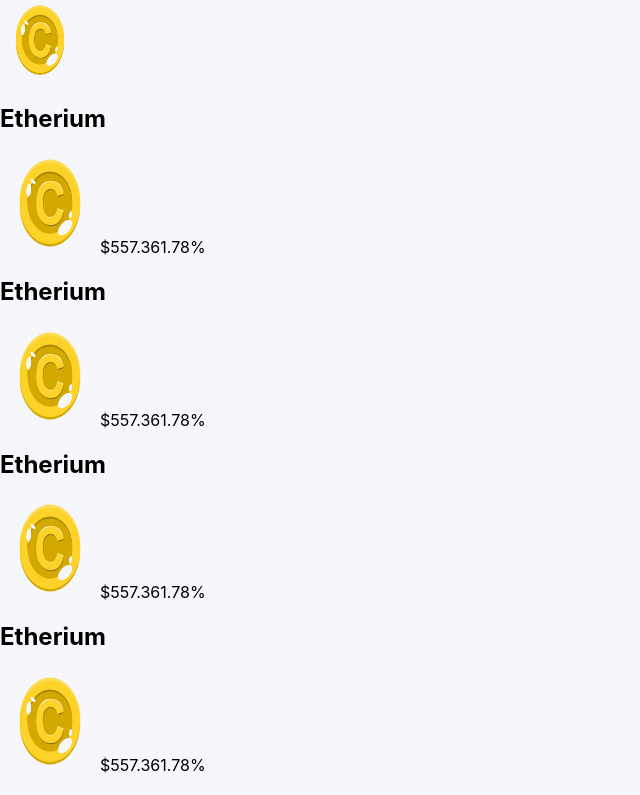
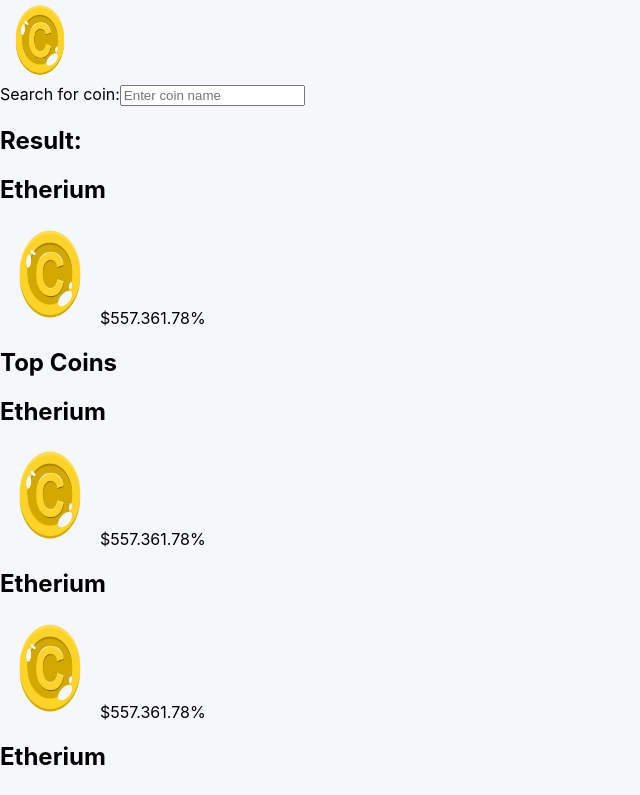
Before and after one commit to c-blaq/crypto-price-viewer, a React (Create React App) app: page / in a window 1280 px wide. Shown: the top 795 px of the page, without its empty margins (0-640 px from the left). Built offline with nearby package versions, Linux system fonts and the light colour scheme.

Commit message:
search coin

```diff
--- a/src/components/CoinCard.jsx
+++ b/src/components/CoinCard.jsx
@@ -1,12 +1,17 @@
 import React from "react";
 
 import coin from "../assets/images/coin-logo.png";
+import SearchCoin from "./SearchCoin";
 
 const CoinCard = () => {
   return (
-    <div>
-      <div className="flex gap-4 w-5/6 sm:w-full m-auto items-center mt-8 justify-center flex-wrap flex-shrink-0">
-        <div className="bg-white shadow-md w-full sm:w-1/3 lg:w-1/4 p-4">
+    <div className="my-4 w-5/6 sm:w-full sm:my-6 m-auto">
+      <SearchCoin />
+
+      <div className="mt-8">
+        <h2 className="text-gray-600 font-bold sm:w-3/4 m-auto">Top Coins</h2>
+        <div className="flex gap-4  m-auto items-center mt-4 justify-center flex-wrap flex-shrink-0">
+          <div className="bg-white rounded-lg shadow-md w-full sm:w-1/3 lg:w-1/4 p-4">
             <div className=" uppercase">
               <h2 className="text-[#9f9f9d] text-lg sm:text-xl ">Etherium</h2>
             </div>
@@ -19,14 +24,16 @@ const CoinCard = () => {
                 height={100}
                 className="block"
               />
-            <span className="text-3xl  my-2 block">$557.36</span>
+              <span className="text-3xl  my-3 sm:my-4 block">
+                <span className="text-gray-400">$</span>557.36
+              </span>
               <span className="py-2 px-4 rounded-md bg-green-600 text-white">
                 1.78%
               </span>
             </div>
           </div>
 
-        <div className="bg-white shadow-md w-full sm:w-1/3 lg:w-1/4  p-4">
+          <div className="bg-white rounded-lg shadow-md w-full sm:w-1/3 lg:w-1/4  p-4">
             <div className=" uppercase">
               <h2 className="text-[#9f9f9d] text-lg sm:text-xl ">Etherium</h2>
             </div>
@@ -39,14 +46,16 @@ const CoinCard = () => {
                 height={100}
                 className="block"
               />
-            <span className="text-3xl  my-2 block">$557.36</span>
+              <span className="text-3xl  my-3 sm:my-4 block">
+                <span className="text-gray-400">$</span>557.36
+              </span>
               <span className="py-2 px-4 rounded-md bg-green-600 text-white">
                 1.78%
               </span>
             </div>
           </div>
 
-        <div className="bg-white shadow-md w-full sm:w-1/3 lg:w-1/4  p-4">
+          <div className="bg-white rounded-lg shadow-md w-full sm:w-1/3 lg:w-1/4  p-4">
             <div className=" uppercase">
               <h2 className="text-[#9f9f9d] text-lg sm:text-xl ">Etherium</h2>
             </div>
@@ -59,14 +68,16 @@ const CoinCard = () => {
                 height={100}
                 className="block"
               />
-            <span className="text-3xl  my-2 block">$557.36</span>
+              <span className="text-3xl  my-3 sm:my-4 block">
+                <span className="text-gray-400">$</span>557.36
+              </span>
               <span className="py-2 px-4 rounded-md bg-green-600 text-white">
                 1.78%
               </span>
             </div>
           </div>
 
-        <div className="bg-white shadow-md w-full sm:w-1/3 lg:w-1/4  p-4">
+          <div className="bg-white rounded-lg shadow-md w-full sm:w-1/3 lg:w-1/4  p-4">
             <div className="uppercase">
               <h2 className="text-[#9f9f9d] text-lg sm:text-xl ">Etherium</h2>
             </div>
@@ -79,14 +90,16 @@ const CoinCard = () => {
                 height={100}
                 className="block"
               />
-            <span className="text-3xl  my-2 block">$557.36</span>
+              <span className="text-3xl  my-3 sm:my-4 block">
+                <span className="text-gray-400">$</span>557.36
+              </span>
               <span className="py-2 px-4 rounded-md bg-green-600 text-white">
                 1.78%
               </span>
             </div>
           </div>
 
-        <div className="bg-white shadow-md w-full sm:w-1/3 lg:w-1/4  p-4">
+          <div className="bg-white rounded-lg shadow-md w-full sm:w-1/3 lg:w-1/4  p-4">
             <div className="uppercase">
               <h2 className="text-[#9f9f9d] text-lg sm:text-xl ">Etherium</h2>
             </div>
@@ -99,10 +112,13 @@ const CoinCard = () => {
                 height={100}
                 className="block"
               />
-            <span className="text-3xl  my-2 block">$557.36</span>
+              <span className="text-3xl  my-3 sm:my-4 block">
+                <span className="text-gray-400">$</span>557.36
+              </span>
               <span className="py-2 px-4 rounded-md bg-green-600 text-white">
                 1.78%
               </span>
+            </div>
           </div>
         </div>
       </div>
--- a/src/components/Footer.jsx
+++ b/src/components/Footer.jsx
@@ -2,7 +2,7 @@ import React from "react";
 
 const Footer = () => {
   return (
-    <footer className="mt-4 text-center p-4 text-gray-400">
+    <footer className="text-center p-4 text-gray-400">
       <div>
         <span dangerouslySetInnerHTML={{ __html: "&copy;2022, Babayeju" }} />
       </div>
--- /dev/null
+++ b/src/components/SearchCoin.jsx
@@ -0,0 +1,46 @@
+import React from "react";
+import coin from "../assets/images/coin-logo.png";
+
+const SearchCoin = () => {
+  return (
+    <div className="m-auto sm:w-3/4 mb-8">
+      <div className="flex flex-wrap sm:justify-center sm:gap-4 justify-between lg:justify-between lg:gap-0 items-center">
+        <label htmlFor="" className="text-gray-600 font-bold">
+          Search for coin:
+        </label>
+        <input
+          type="text"
+          placeholder="Enter coin name"
+          className="p-2 w-full sm:w-2/3 lg:w-5/6 outline-none text-gray-500"
+        />
+      </div>
+
+      <div className="my-4 ">
+        <h2 className="font-bold text-gray-600 my-2">Result:</h2>
+        <div className="bg-white rounded-lg shadow-md w-full lg:w-1/3 p-4">
+          <div className=" uppercase">
+            <h2 className="text-[#9f9f9d] text-lg sm:text-xl ">Etherium</h2>
+          </div>
+
+          <div className="my-4 flex flex-col justify-center items-center">
+            <img
+              src={coin}
+              alt="Coin Logo"
+              width={100}
+              height={100}
+              className="block"
+            />
+            <span className="text-3xl  my-3 sm:my-4 block">
+              <span className="text-gray-400">$</span>557.36
+            </span>
+            <span className="py-2 px-4 rounded-md bg-green-600 text-white">
+              1.78%
+            </span>
+          </div>
+        </div>
+      </div>
+    </div>
+  );
+};
+
+export default SearchCoin;
```
Lines whose indentation alone changed are shown as unchanged.
